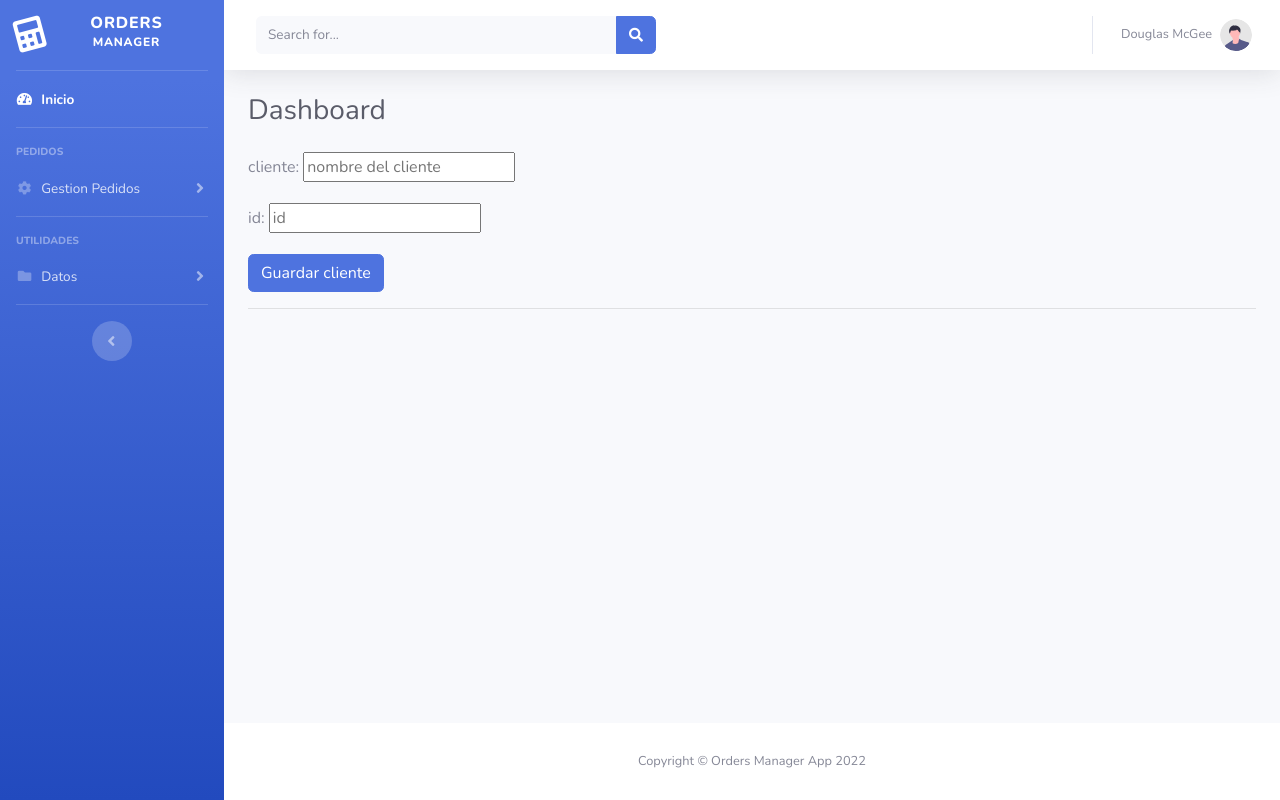
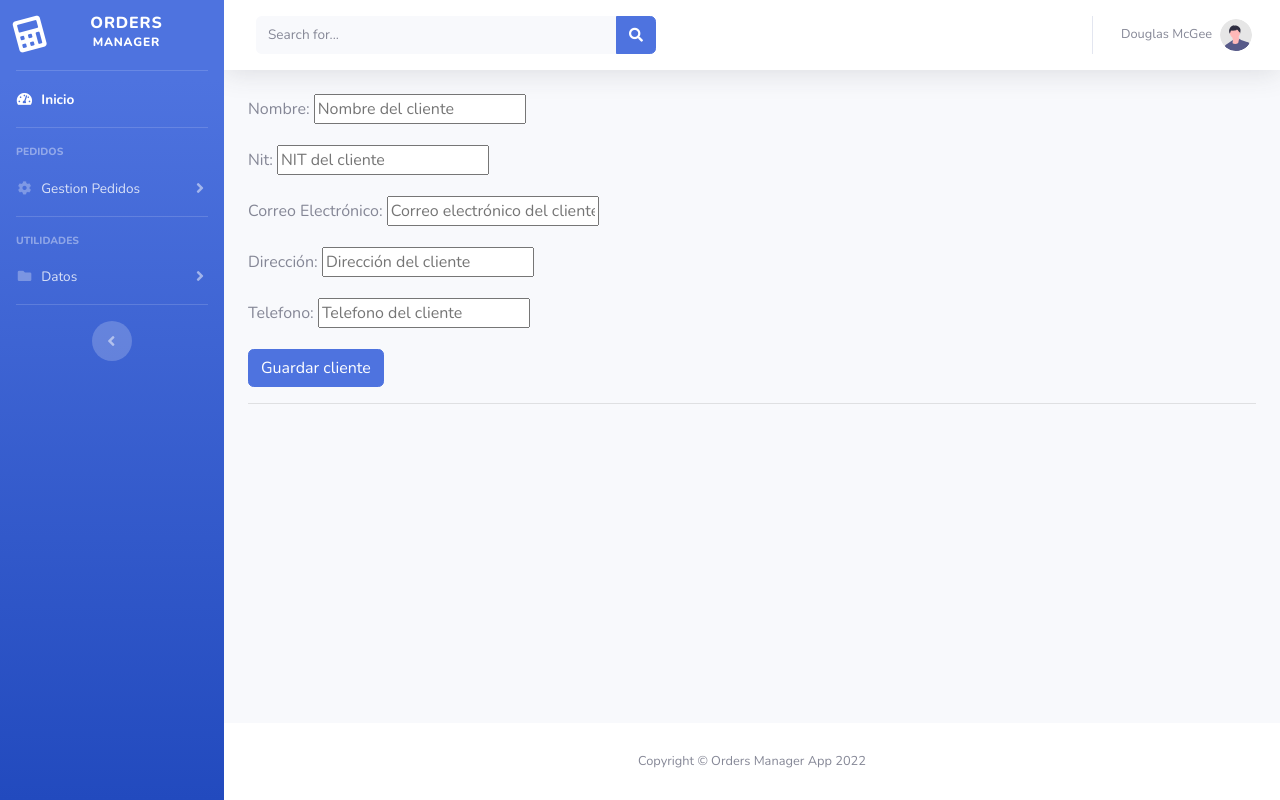
Before and after one commit to SergioBtosO/orders-manager-app, a Django app: template clients/templates/clients/client_form.html in a window 1280 px wide. Run offline with Django 4.2, Linux system fonts and the light colour scheme; the template is opened without the code that fills it: values that come from a table or form of the project are taken from there, others are empty; some libraries are stand-ins or nearby versions.

Commit message:
ajuste forms

```diff
--- a/clients/forms.py
+++ b/clients/forms.py
@@ -1,26 +1,62 @@
-from django import forms
 from django import forms
 
 class ClientForm(forms.Form):
     name = forms.CharField(
-        label="cliente:",
-        required=False,
+        label="Nombre:",
+        required=True,
         widget=forms.TextInput(
             attrs={
                 "class": "client-name",
-                "placeholder": "nombre del cliente",
+                "placeholder": "Nombre del cliente",
                 "required": "True",
             }
         ),
     )
-    id = forms.CharField(
-        label="id:",
-        required=False,
+
+    nit = forms.IntegerField(
+        label="Nit:",
+        required=True,
         widget=forms.TextInput(
             attrs={
-                "class": "client-id",
-                "placeholder": "id",
+                "class": "client-nit",
+                "placeholder": "NIT del cliente",
                 "required": "True",
             }
         ),
     )
+
+    email = forms.CharField(
+        label="Correo Electrónico:",
+        required=True,
+        widget=forms.TextInput(
+            attrs={
+                "class": "client-email",
+                "placeholder": "Correo electrónico del cliente",
+                "required": "True",
+            }
+        ),
+    )
+
+    address = forms.CharField(
+        label="Dirección:",
+        required=True,
+        widget=forms.TextInput(
+            attrs={
+                "class": "client-address",
+                "placeholder": "Dirección del cliente",
+                "required": "True",
+            }
+        ),
+    )
+
+    phone = forms.IntegerField(
+        label="Telefono:",
+        required=True,
+        widget=forms.TextInput(
+            attrs={
+                "class": "client-phone",
+                "placeholder": "Telefono del cliente",
+                "required": "True",
+            }
+        ),
+    )
--- a/clients/urls.py
+++ b/clients/urls.py
@@ -4,6 +4,6 @@ from clients import views
 
 app_name = 'clients'
 urlpatterns = [
-    path('', view=views.clients, name='client_list'),
-    path('client/add', view=views.create_clients, name='client_add'),
+    path('clients/', view=views.clients, name='client_list'),
+    path('client/add', view=views.create_client, name='client_add'),
 ]
--- a/home/templates/home/index.html
+++ b/home/templates/home/index.html
@@ -93,7 +93,7 @@
                 <div id="collapsePages" class="collapse" aria-labelledby="headingPages" data-parent="#accordionSidebar">
                     <div class="bg-white py-2 collapse-inner rounded">
                         <h6 class="collapse-header">Maestros</h6>
-                        <a class="collapse-item" href= '/clients/' >Clientes</a>
+                        <a class="collapse-item" href= "{% url 'clients:client-list' %}">Clientes</a>
                         <a class="collapse-item" href="#">Vendedores</a>
                         <a class="collapse-item" href="#">Productos</a>
                     </div>
@@ -205,19 +205,9 @@
 
                 <!-- Begin Page Content -->
                 <div class="container-fluid">
+                {% block orders_manager_content %}
 
-                    <!-- Page Heading -->
-                    <div class="d-sm-flex align-items-center justify-content-between mb-4">
-                        <h1 class="h3 mb-0 text-gray-800">Dashboard</h1>
-                    </div>
-
-                    <div class="col-lg6 mb-4">
-
-                        {% block orders_manager_content %}
-
-                        {% endblock %}
-                    </div>
-
+                {% endblock %}
                 </div>
                 <!-- /.container-fluid -->
 
```
Also changed, not shown: clients/templates/clients/client_list.html (+10 -1 lines), clients/views.py (+19 -13 lines).
